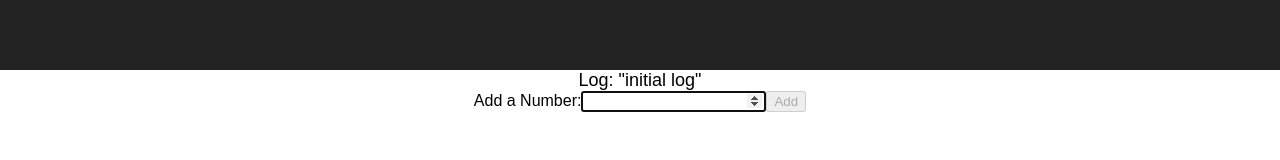
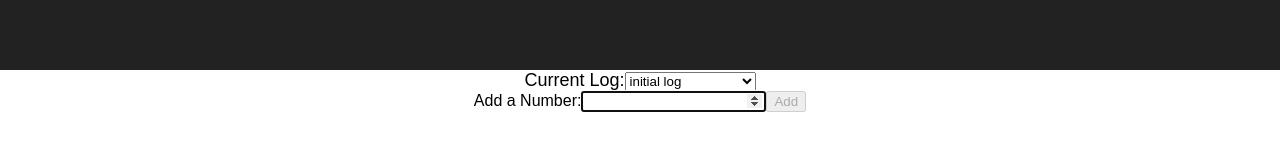
Before and after one commit to mikelson/number-logger, a React (Create React App) app: page / in a window 1280 px wide. Shown: the part 120-280 px from the top of the page. Built offline with nearby package versions, Linux system fonts and the light colour scheme.

Commit message:
Allow adding and changing current Log

```diff
--- a/src/App.js
+++ b/src/App.js
@@ -14,6 +14,7 @@ class App extends Component {
     [
       'handleNewValueChange',
       'addNewValue',
+      'handleLogChange',
     ].forEach(method =>
       this[method] = this[method].bind(this)
     );
@@ -30,6 +31,8 @@ class App extends Component {
         state.logs.forEach(log =>
           log.entries.forEach(remapTime)
         );
+        // Migrate old states with fields added later.
+        state.currentLogIndex |= 0;
       } catch (e) {
         console.error(e);
         console.log(state);
@@ -45,6 +48,8 @@ class App extends Component {
     this.state = state || {
       // Current value of the numeric input field
       newValue: "",
+      // Which Log is currently displayed
+      currentLogIndex: 0,
       logs: [
         {
           name: "initial log",
@@ -59,9 +64,38 @@ class App extends Component {
       ]
     }
   }
+  // Override setState to persist whenever state changes
+  setState(newState, callback) {
+    super.setState(newState, function() {
+      callback && callback();
+      // After updating Log, serialize and persist to local storage.
+      try {
+        const json = JSON.stringify(this.state);
+        localStorage.setItem("state", json);
+      } catch (e) {
+        console.error(e);
+      }
+    })
+  }
   // Value input mutator - https://facebook.github.io/react/docs/forms.html
   handleNewValueChange(e) {
     this.setState({newValue: e.target.value});
+  }
+  handleLogChange(e) {
+    const newIndex = e.target.value;
+    if (newIndex < this.state.logs.length) {
+      this.setState({currentLogIndex: newIndex});
+    } else {
+      // Outside current range: add a Log and make it current.
+      this.setState(update(this.state, {
+        currentLogIndex: {$set: this.state.logs.length},
+        logs: {$push: [{
+          name: "unnamed",
+          units: "#",
+          entries: [],
+        }]}
+      }));
+    }
   }
   // "Add" button click handler
   addNewValue() {
@@ -75,8 +109,7 @@ class App extends Component {
       // Clear input, so user doesn't have to manually delete old value.
       newValue: {$set: ""},
       logs: {
-        // Currently just using one Log...
-        0: {
+        [this.state.currentLogIndex]: {
           entries: {
             // Push a new Entry to the Log.
             $push: [{
@@ -86,21 +119,25 @@ class App extends Component {
           }
         }
       }
-    }), function() {
-      // After updating Log, serialize and persist to local storage.
-      try {
-        const json = JSON.stringify(this.state);
-        localStorage.setItem("state", json);
-      } catch (e) {
-        console.error(e);
-      }
-    });
+    }));
   }
   render() {
-    // Currently just using one Log...
-    const log = this.state.logs[0];
+    // Make all the <option>s for the Log dropdown <select>.
+    const logs = this.state.logs.map((log, index) => (
+      <option value={index} key={index}>
+        {log.name}
+      </option>
+    ));
+    // Plus one more to make a new Log...
+    logs.push(
+      <option value={logs.length} key={logs.length}>
+        (Add a new Log...)
+      </option>
+    );
+
+    const log = this.state.logs[this.state.currentLogIndex];
     // Create each row of the table
-    const entries = log.entries.map(e => (
+    const entries = log && log.entries.map(e => (
       <tr key={e.time.getTime()}>
         <td>
           {e.time.toLocaleDateString()}
@@ -120,9 +157,17 @@ class App extends Component {
         </div>
         <div>
           <div className="App-intro">
-            Log: "{log.name}"
+            <label>
+              Current Log:
+              <select
+                value={this.state.currentLogIndex}
+                onChange={this.handleLogChange}
+                >
+                {logs}
+              </select>
+            </label>
           </div>
-          {entries.length > 0 &&
+          {entries && entries.length > 0 &&
             <table>
               <tbody>
                 <tr>
```
